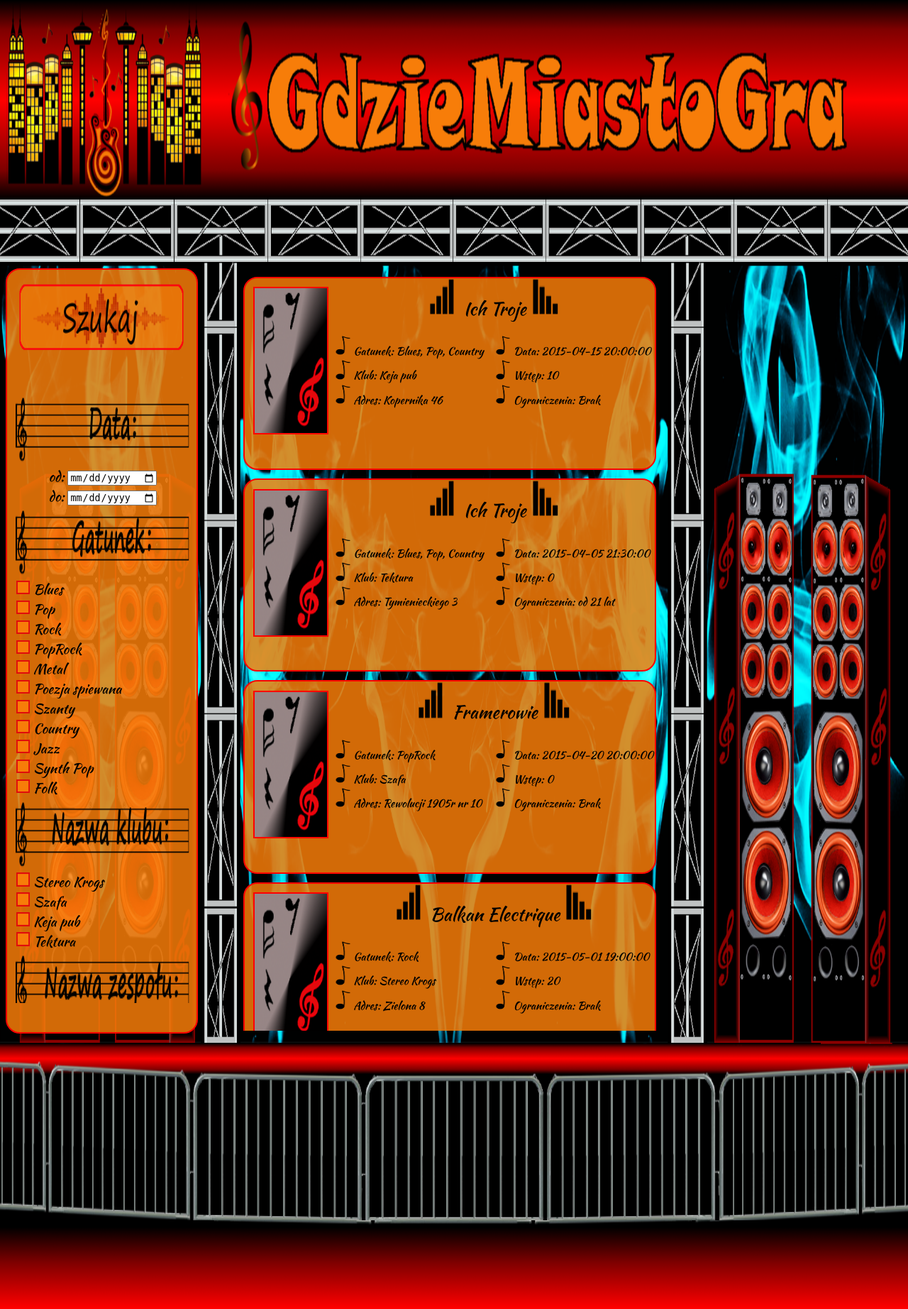
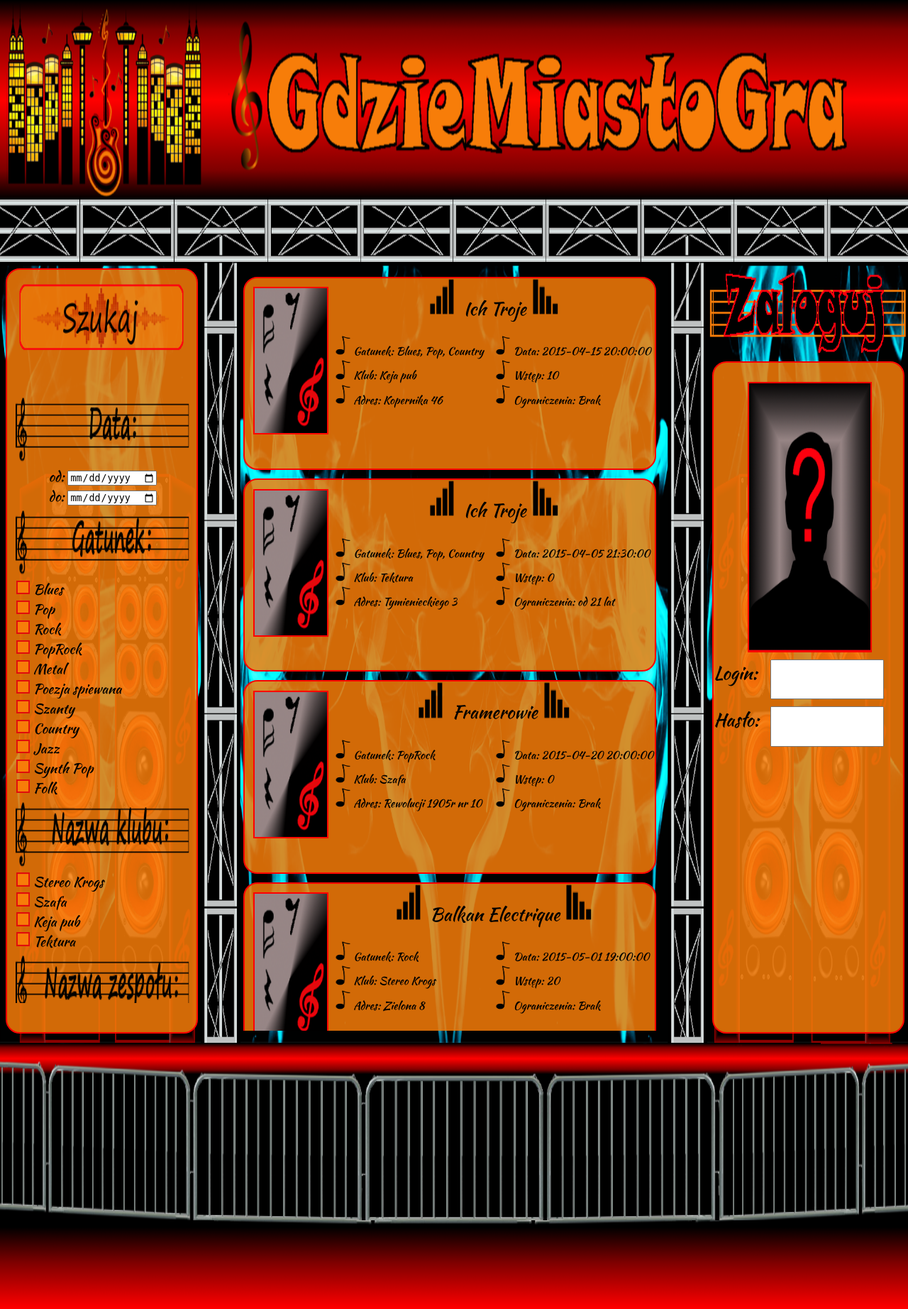
Before and after one commit to muminprime/GdzieMiastoGra, a PHP site: page / in a window 1280 px wide. Shown: the whole page at 71% size. Run offline with PHP 8.4, Linux system fonts and the light colour scheme; data comes from the database, SQL or seed files in the repository.

Commit message:
Panel logowaie
dodano napis, tlo, zdjecie uzytkownika, pole logowanie oraz haslo.

```diff
--- a/Aplikacja/index.php
+++ b/Aplikacja/index.php
@@ -1,10 +1,11 @@
 <html id="main" style="font-size:10px;">
 <head>
 <?php include 'config.php';?>
-
+<meta http-equiv="Content-Type" content="text/html;charset=UTF-8" >
 <link rel="Stylesheet" type="text/css" href="style/main.css" />
 <link rel="Stylesheet" type="text/css" href="style/scena.css" />
 <link rel="Stylesheet" type="text/css" href="style/filtry.css" />
+<link rel="Stylesheet" type="text/css" href="style/user.css" />
 <script type="text/javascript" src="jquery.js"></script>
 
 <script type="text/javascript">
@@ -172,7 +173,22 @@
 	</div>
 </div>
 <div id="kra_pra" ></div>
-<div id="uzytkownik" style="background-image: url('../image/<?php echo "$tlo";?>/panel_user.png');"></div>
+<div id="uzytkownik" style="background-image: url('../image/<?php echo "$tlo";?>/panel_user.png');">
+	<div id="nazwa_sekcji_user">
+	</div>
+	<div id="tlo_user">
+		<img src="image/inne/zdjecie_user.png" style="width:64%; height:40%; border: 2px solid red;margin-top:10%;margin-left:18%;">
+		<form id="form_login">
+			<div id="login">Login:</div>
+			<input type="text" id="username" name="username">
+			<div id="haslo">Hasło:</div>
+			<input type="password" id="password" name="password">
+
+
+		</form>
+
+	</div>
+</div>
 <div id="menu1" style="background-image: url('../image/<?php echo "$motyw";?>/menu1.png');"></div>
 <div id="menu2" style="background-image: url('../image/<?php echo "$motyw";?>/menu2.png');"></div>
 <div id="menu3" style="background-image: url('../image/<?php echo "$motyw";?>/menu3.png');"></div>
--- a/Aplikacja/style/filtry.css
+++ b/Aplikacja/style/filtry.css
@@ -13,7 +13,6 @@ border-radius:20px;
 margin-top:5px;
 margin-left:8px;
 margin-right:5px;
-#overflow-y: auto;
 }
 #button_szukaj{
 position:relative;
--- /dev/null
+++ b/Aplikacja/style/user.css
@@ -0,0 +1,44 @@
+@font-face
+{
+font-family: KaushanScript-Regular;
+src:url(../font/KaushanScript-Regular.otf);
+}
+#tlo_user{
+position:relative;
+font-family:KaushanScript-Regular;
+background: rgba(247, 125, 9, 0.85);
+border:2px solid red;
+height:86%;
+border-radius:20px;
+margin-top:5px;
+margin-left:8px;
+margin-right:5px;
+}
+#nazwa_sekcji_user{
+background-image: url('../image/inne/nazwa_sekcji_user.png') ;
+background-size:100% 100%;
+height: 12%;
+position:relative;
+padding:0;
+margin:0;
+}
+#form_login{
+font-family:KaushanScript-Regular;
+}
+#haslo,#login{
+width:30%;
+height:6%;
+font-size:2em;
+float:left;
+margin-top:10px;
+}
+#username, #password {
+width:60%;
+height:6%;
+float:left;
+margin-top:10px;
+
+}
+#username:focus, #password:focus {
+outline: 5px solid #e5f2f8;
+}
```
Also changed, not shown: Aplikacja/image/inne/nazwa_sekcji_user.png (added), Aplikacja/image/inne/zdjecie_user.png (added).
